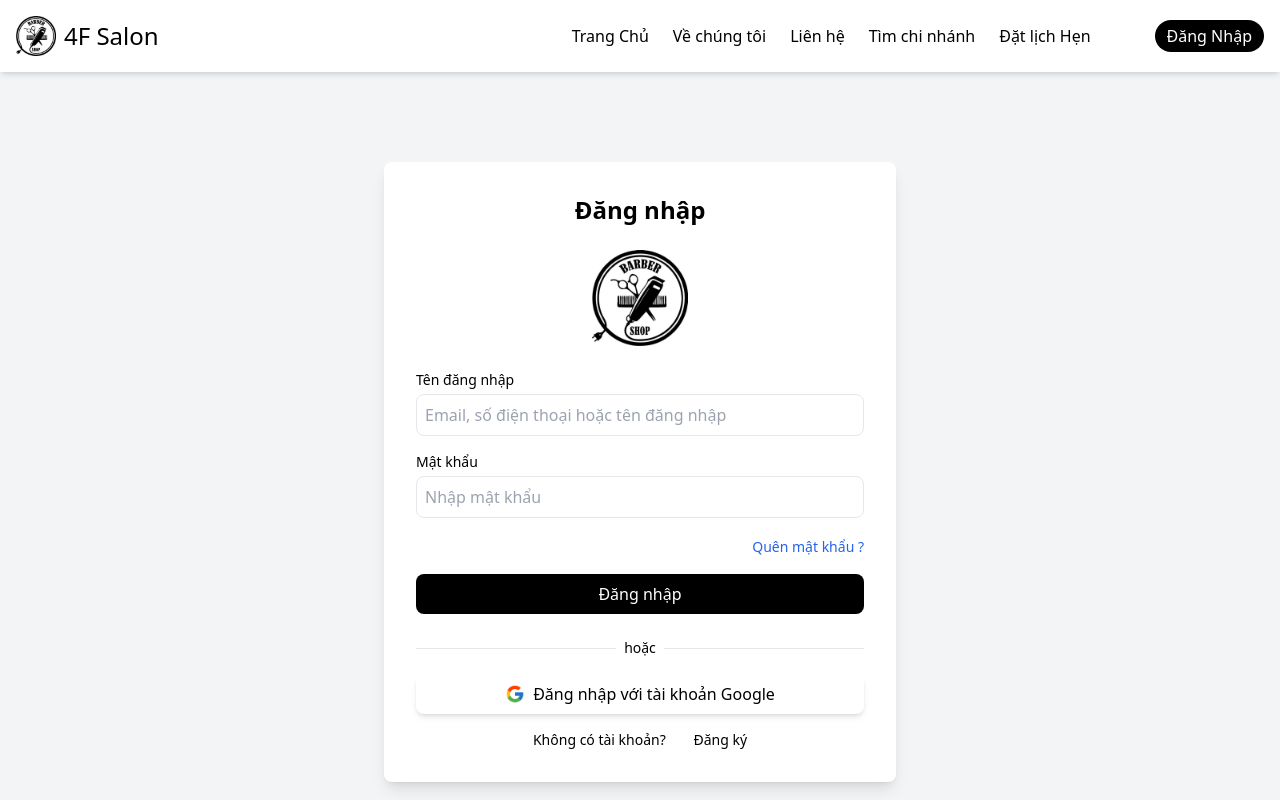
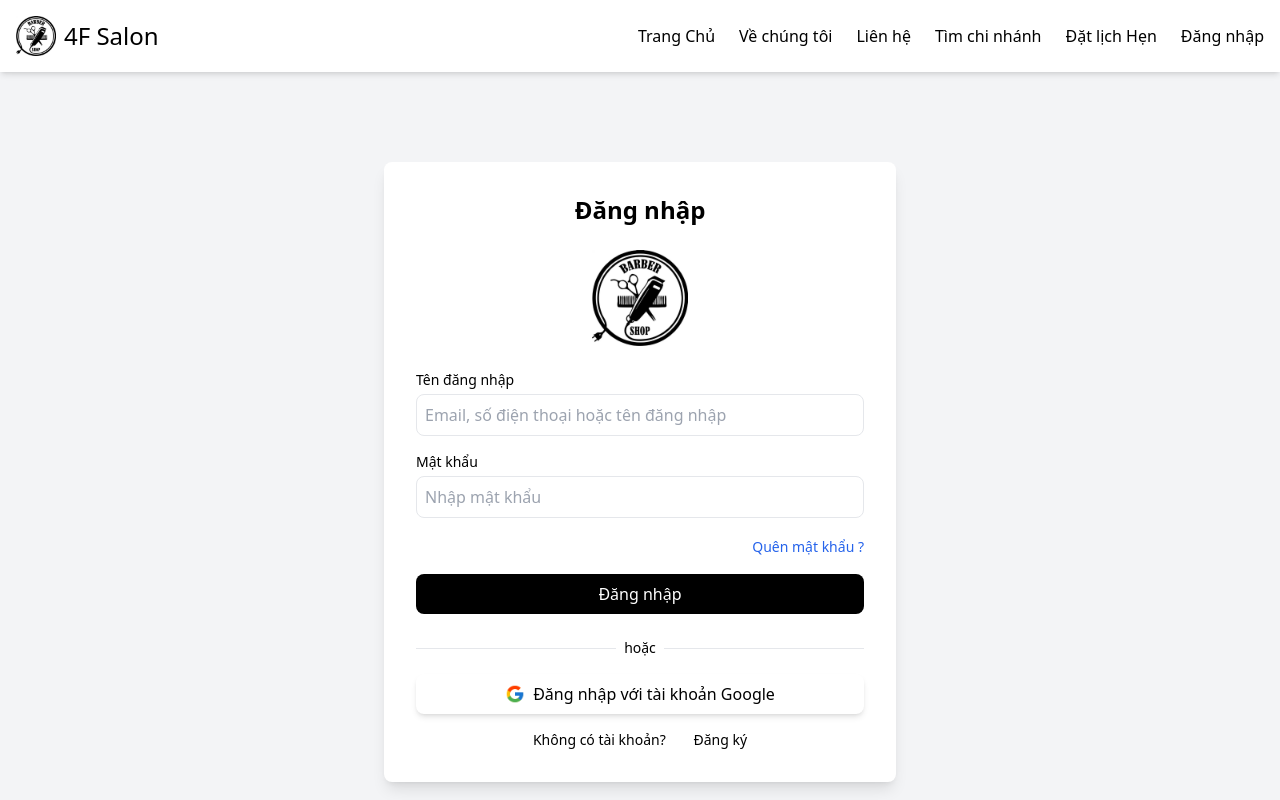
Before and after one commit to hungsinh2k4/4FSalon, a React (Vite) app in the folder Frontend/: page /login in a window 1280 px wide. Shown: the top 800 px of the page. Built offline with nearby package versions, Linux system fonts and the light colour scheme.

Commit message:
login version 2.0

```diff
--- /dev/null
+++ b/Frontend/src/customer/api/user.ts
@@ -0,0 +1,22 @@
+// src/customer/api/accounts.ts
+import axiosInstance from "./axiosInstance";
+import { User } from "../utils/types";
+
+export const getUser = async (): Promise<User> => {
+  const response = await axiosInstance.get<User>("api/users/profile");
+  console.log(response.data);
+  return response.data;
+};
+
+export const createUser = async (data: Partial<User>): Promise<User> => {
+  const response = await axiosInstance.post("api/users", data);
+  return response.data;
+};
+
+export const updateUser = async (
+  id: number,
+  data: Partial<User>
+): Promise<User> => {
+  const response = await axiosInstance.patch(`api/users/${id}`, data);
+  return response.data;
+};
--- a/Frontend/src/customer/components/Navbar.tsx
+++ b/Frontend/src/customer/components/Navbar.tsx
@@ -2,9 +2,19 @@ import React, { useState } from "react";
 import { Link } from "react-router-dom";
 import logo from "../assets/Barber Hair Cutting Effect 3.png";
 import "./Navbar.css";
+import { useAuth } from "../context/AuthContext";
 
 const Navbar: React.FC = () => {
+  const { user, setUser } = useAuth();
   const [isOpen, setIsOpen] = useState(false);
+
+  const handleLogout = () => {
+    // Xử lý đăng xuất
+    setUser(null);
+    sessionStorage.removeItem("token");
+    sessionStorage.removeItem("user");
+    window.location.href = "/login";
+  };
 
   return (
     <nav className="bg-white p-4 sticky top-0 left-0 shadow-md z-10">
@@ -30,12 +40,41 @@ const Navbar: React.FC = () => {
           <Link to="/booking" className="nav-items">
             Đặt lịch Hẹn
           </Link>
-          <Link
-            to="/login"
-            className="bg-black ml-16 py-1  text-white px-3 rounded-full hover:bg-gray-600 hover:text-white transition-colors duration-200"
-          >
-            Đăng Nhập
-          </Link>
+          {user ? (
+            <div className="relative">
+              <div
+                className="flex items-center space-x-4 mx-4 cursor-pointer"
+                onClick={() => setIsOpen(!isOpen)}
+              >
+                <img
+                  src={user.avatar}
+                  alt="Avatar"
+                  className="w-8 h-8 rounded-full"
+                />
+                <span>{user.name}</span>
+              </div>
+              {isOpen && (
+                <div className="absolute right-0 mt-2 w-48 bg-white border rounded-lg shadow-lg">
+                  <Link
+                    to="/profile"
+                    className="block px-4 py-2 text-gray-800 hover:bg-gray-100"
+                  >
+                    Xem thông tin
+                  </Link>
+                  <button
+                    onClick={handleLogout}
+                    className="block w-full text-left px-4 py-2 text-gray-800 hover:bg-gray-100"
+                  >
+                    Đăng xuất
+                  </button>
+                </div>
+              )}
+            </div>
+          ) : (
+            <Link to="/login" className="nav-items">
+              Đăng nhập
+            </Link>
+          )}
         </div>
 
         {/* Button để mở/đóng menu trên màn hình nhỏ */}
--- /dev/null
+++ b/Frontend/src/customer/context/AuthContext.tsx
@@ -0,0 +1,43 @@
+// src/customer/context/AuthContext.tsx
+import React, {
+  createContext,
+  useState,
+  useContext,
+  ReactNode,
+  useEffect,
+} from "react";
+import { User } from "../utils/types";
+
+interface AuthContextType {
+  user: User | null;
+  setUser: React.Dispatch<React.SetStateAction<User | null>>;
+}
+
+const AuthContext = createContext<AuthContextType | undefined>(undefined);
+
+export const AuthProvider: React.FC<{ children: ReactNode }> = ({
+  children,
+}) => {
+  const [user, setUser] = useState<User | null>(null);
+
+  useEffect(() => {
+    const storedUser = sessionStorage.getItem("user");
+    if (storedUser) {
+      setUser(JSON.parse(storedUser));
+    }
+  }, []);
+
+  return (
+    <AuthContext.Provider value={{ user, setUser }}>
+      {children}
+    </AuthContext.Provider>
+  );
+};
+
+export const useAuth = (): AuthContextType => {
+  const context = useContext(AuthContext);
+  if (!context) {
+    throw new Error("useAuth must be used within an AuthProvider");
+  }
+  return context;
+};
--- a/Frontend/src/customer/pages/Login.tsx
+++ b/Frontend/src/customer/pages/Login.tsx
@@ -4,16 +4,28 @@ import gglogo from "../assets/Login/icons8-google-48.png";
 import { Link } from "react-router-dom";
 import { useNavigate } from "react-router-dom";
 import authService from "../services/authService";
+import { useAuth } from "../context/AuthContext";
+import { User } from "../utils/types";
 
 const Login: React.FC = () => {
   const [loginIdentifier, setLoginIdentifier] = useState("");
   const [password, setPassword] = useState("");
   const [error, setError] = useState("");
   const navigate = useNavigate();
+  const { setUser } = useAuth();
   const handleLogin = async (e: React.FormEvent) => {
     e.preventDefault();
     try {
-      await authService.login(loginIdentifier, password);
+      const response = await authService.login(loginIdentifier, password);
+      const { access_token, user } = response;
+      // console.log(response);
+      sessionStorage.setItem("token", access_token);
+      sessionStorage.setItem("user", JSON.stringify(user));
+      // setUser({
+      //   username: user.name,
+      //   avatar: user.avatar || "", // Ensure avatar is a string
+      // });
+      setUser(user);
       navigate("/"); // Chuyển hướng đến trang chủ hoặc trang khác khi đăng nhập thành công
     } catch (error: any) {
       setError(error.message); // Cập nhật lỗi để hiển thị nếu đăng nhập thất bại
--- a/Frontend/src/customer/services/authService.ts
+++ b/Frontend/src/customer/services/authService.ts
@@ -1,5 +1,7 @@
 // src/manager/services/AuthService.ts
 import axiosInstance from "../api/axiosInstance";
+import { User } from "../utils/types";
+import { getUser } from "../api/user";
 
 interface LoginResponse {
   access_token: string;
@@ -33,15 +35,22 @@ class AuthService {
     return !!this.token;
   }
 
-  public async login(username: string, password: string): Promise<void> {
+  public async login(
+    loginIdentifier: string,
+    password: string
+  ): Promise<{ access_token: string; user: User }> {
     try {
       const response = await axiosInstance.post<LoginResponse>("/auth/login", {
-        email: username,
-        password: password,
+        email: loginIdentifier,
+        password,
       });
       this.token = response.data.access_token;
       sessionStorage.setItem("token", this.token);
       this.setAxiosAuthToken(this.token);
+
+      // Lấy thông tin người dùng sau khi đăng nhập thành công
+      const user = await getUser();
+      return { access_token: this.token, user: user }; // Giả sử user[0] là người dùng hiện tại
     } catch (error: any) {
       throw new Error(error.response?.data?.message || "Đăng nhập thất bại");
     }
--- a/Frontend/src/customer/utils/constants.ts
+++ b/Frontend/src/customer/utils/constants.ts
@@ -1,4 +1,3 @@
 // src/customer/utils/constants.ts
-export const API_BASE_URL =
-  "https://repulsive-emily-vietnam-national-university-1d0f7e29.koyeb.app"; // Thay thế bằng URL thực tế của bạn
+export const API_BASE_URL = "https://fourfsalonserver.onrender.com"; // Thay thế bằng URL thực tế của bạn
 // Các hằng số khác nếu cần
```
Also changed, not shown: Frontend/src/customer/App.tsx (+3 -36 lines), Frontend/src/customer/utils/types.ts (+23 -11 lines).
